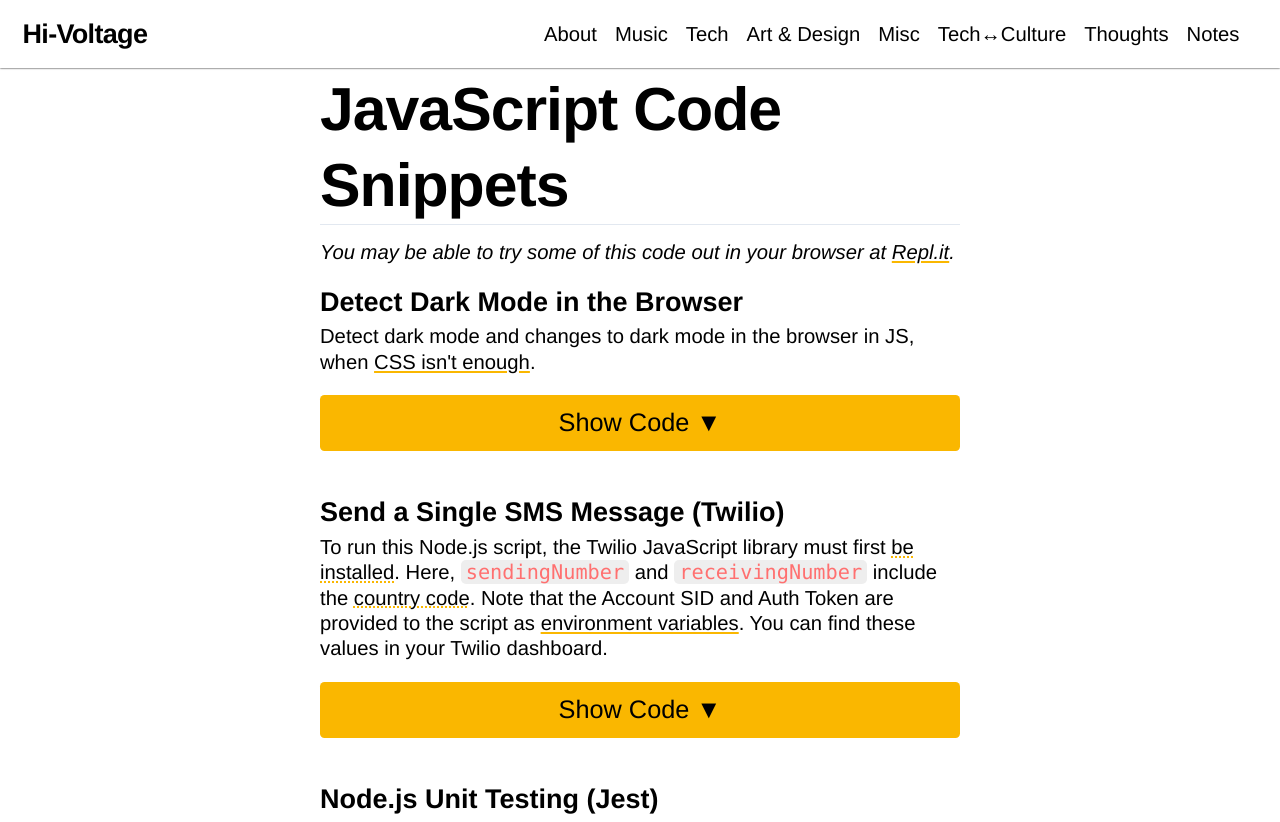
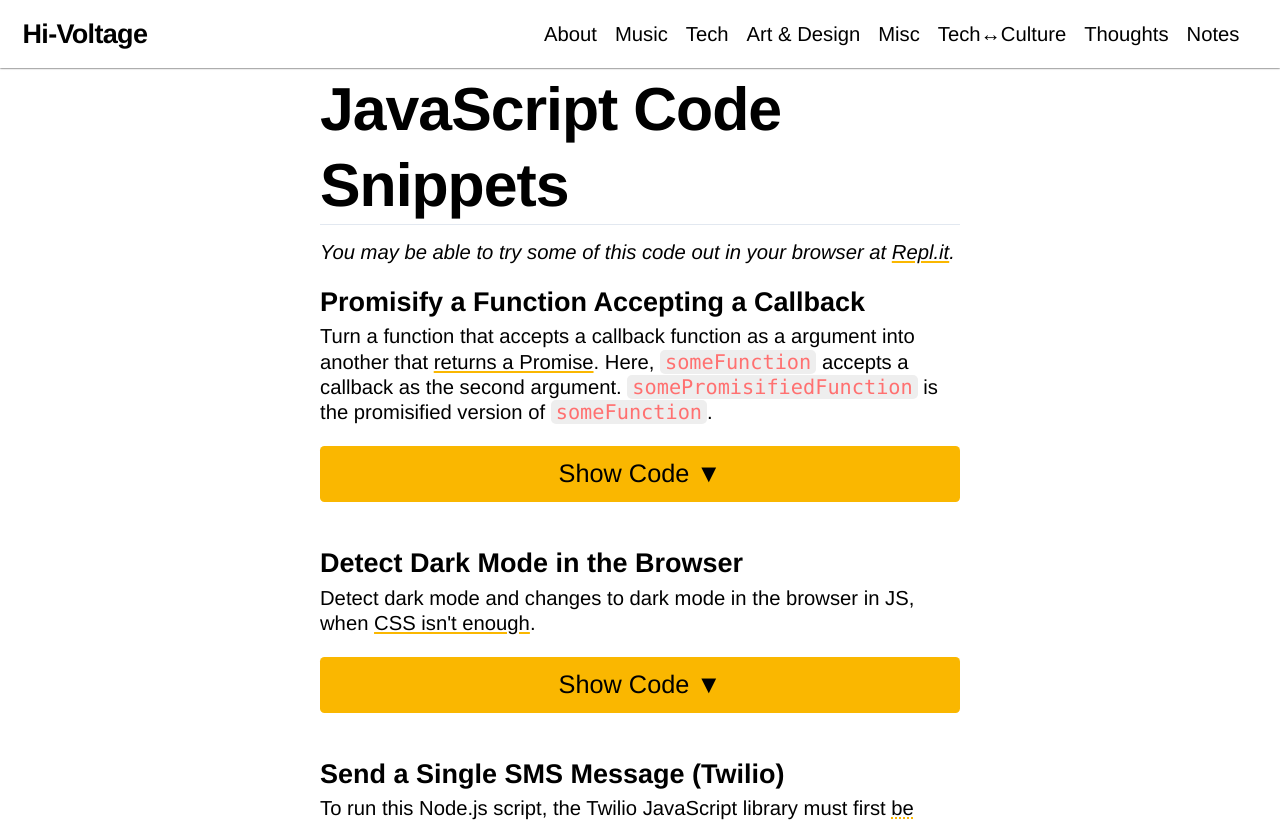
Before and after one commit to aunyks/blog, a Next.js app: page /notes/code-snippets/javascript in a window 1280 px wide. Shown: the top 822 px of the page. Built offline with nearby package versions, Linux system fonts and the light colour scheme.

Commit message:
add js promisify snippet

```diff
--- a/pages/notes/code-snippets/javascript.js
+++ b/pages/notes/code-snippets/javascript.js
@@ -9,6 +9,27 @@ export default function JsCodeSnippets() {
       title="JavaScript Code Snippets"
       description="Useful bites of JS code that I often write and rewrite."
     >
+      <CodeSnippet title="Promisify a Function Accepting a Callback">
+        <p>
+          Turn a function that accepts a callback function as a argument into another
+          that <a target="_blank" href="https://developer.mozilla.org/en-US/docs/Web/JavaScript/Reference/Global_Objects/Promise">returns a Promise</a>.
+          Here, <code>someFunction</code> accepts a callback as the second argument. <code>somePromisifiedFunction</code> is the promisified version
+          of <code>someFunction</code>.
+        </p>
+        <CodeBlock lang="js">{`
+const somePromisifiedFunction = (someArg) => {
+  return new Promise((resolve, reject) => {
+    someFunction(someArg, (err, data) => {
+      if (err) {
+        reject(err)
+      } else {
+        resolve(data)
+      }
+    })
+  })
+}
+      `}</CodeBlock>
+      </CodeSnippet>
       <CodeSnippet title="Detect Dark Mode in the Browser">
         <p>
           Detect dark mode and changes to dark mode in the browser in JS, when <a target="_blank" href="https://developer.mozilla.org/en-US/docs/Web/CSS/@media/prefers-color-scheme">CSS isn't enough</a>.
@@ -26,8 +47,7 @@ try {
     // true or false
     console.log('Dark:', matches)
   })
-}
-      `}</CodeBlock>
+}`}</CodeBlock>
       </CodeSnippet>
       <CodeSnippet title="Send a Single SMS Message (Twilio)">
         <p>
@@ -50,8 +70,7 @@ async function sendText() {
   })
 }
 
-sendText()
-      `}</CodeBlock>
+sendText()`}</CodeBlock>
       </CodeSnippet>
       <CodeSnippet title="Node.js Unit Testing (Jest)">
         <p>
```
